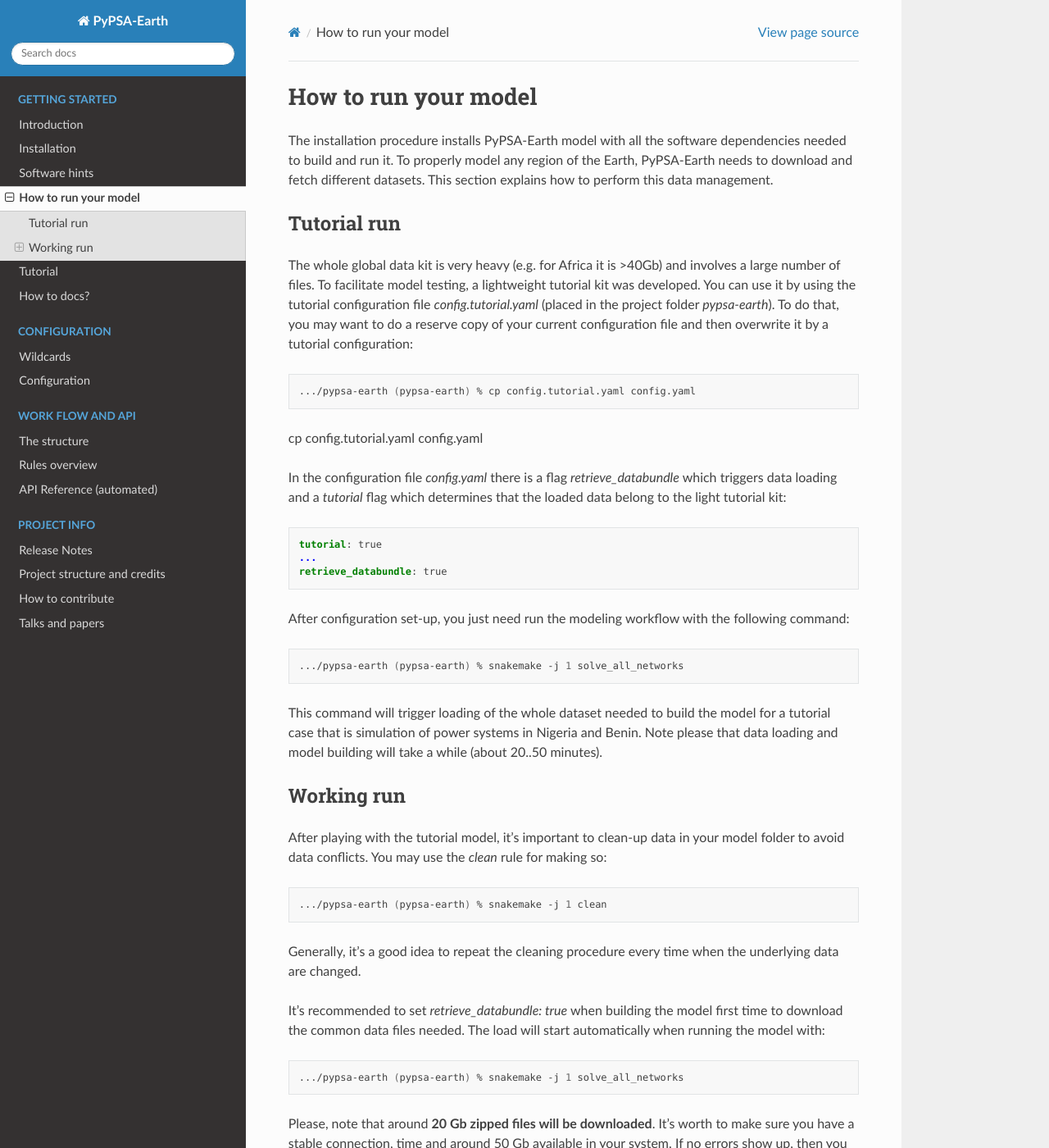
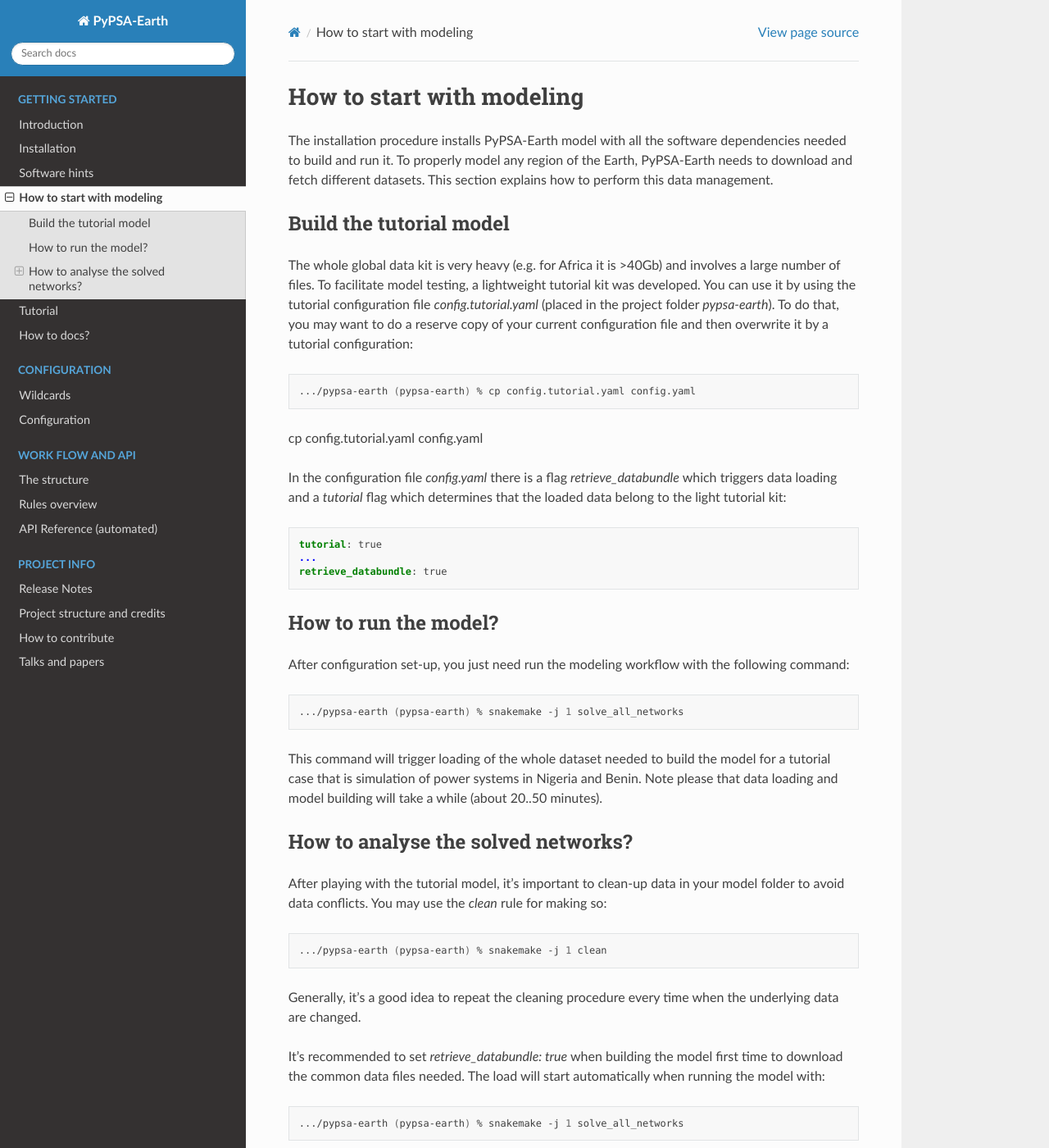
Before and after one commit to pypsa-meets-earth/pypsa-earth, a Sphinx documentation site: the page built from doc/quick_start.rst, in a window 1280 px wide and 1400 px high. Shown: the whole window at 82% size. Built offline with Sphinx 7.4.7 and the Read the Docs theme 2.0.0, drawn with Linux system fonts in a browser that asks for light colours; pages that are not in the unit, such as notebooks, are missing from menus; the version number could not be read and is left out.

Commit message:
Improve structure

```diff
--- a/doc/quick_start.rst
+++ b/doc/quick_start.rst
@@ -7,12 +7,12 @@
 
 
 ##########################################
-How to run your model
+How to start with modeling
 ##########################################
 
 The installation procedure installs PyPSA-Earth model with all the software dependencies needed to build and run it. To properly model any region of the Earth, PyPSA-Earth needs to download and fetch different datasets. This section explains how to perform this data management.
 
-Tutorial run
+Build the tutorial model
 ------------------------------
 
 The whole global data kit is very heavy (e.g. for Africa it is >40Gb) and involves a large number of files. To facilitate model testing, a lightweight tutorial kit was developed. You can use it by using the tutorial configuration file `config.tutorial.yaml` (placed in the project folder `pypsa-earth`). To do that, you may want to do a reserve copy of your current configuration file and then overwrite it by a tutorial configuration:
@@ -32,6 +32,9 @@
     ...
     retrieve_databundle: true
 
+How to run the model?
+------------------------------
+
 After configuration set-up, you just need run the modeling workflow with the following command:
 
 .. code:: bash
@@ -42,7 +45,7 @@
 
 This command will trigger loading of the whole dataset needed to build the model for a tutorial case that is simulation of power systems in Nigeria and Benin. Note please that data loading and model building will take a while (about 20..50 minutes).
 
-Working run
+How to analyse the solved networks?
 ------------------------------
 
 After playing with the tutorial model, it's important to clean-up data in your model folder to avoid data conflicts. You may use the `clean` rule for making so:
```
